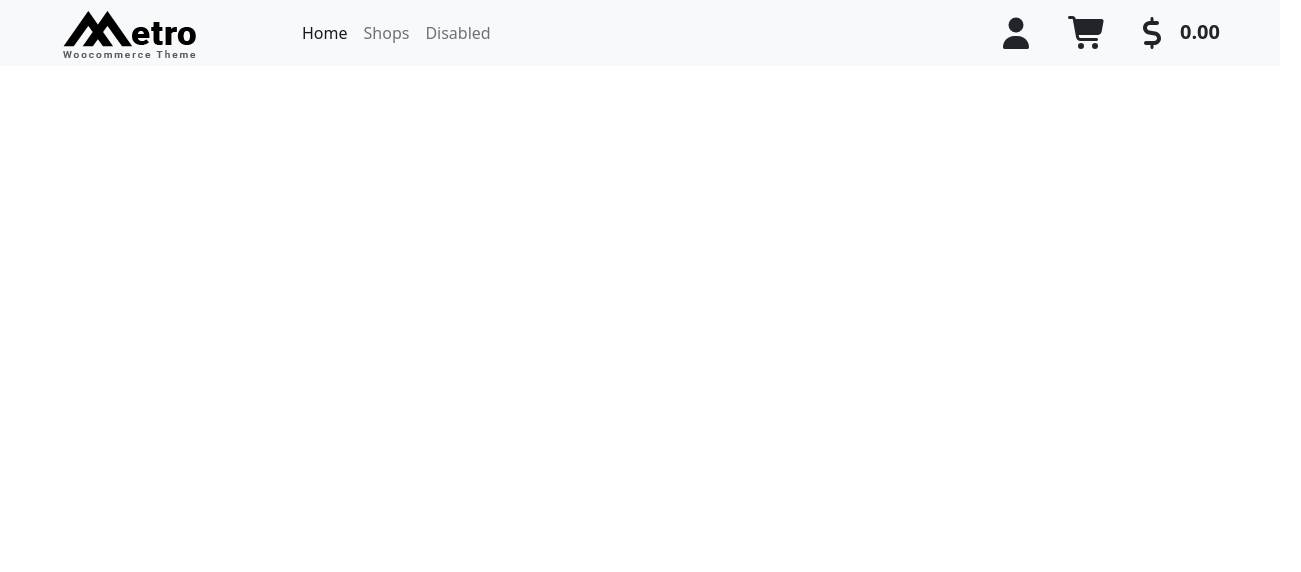
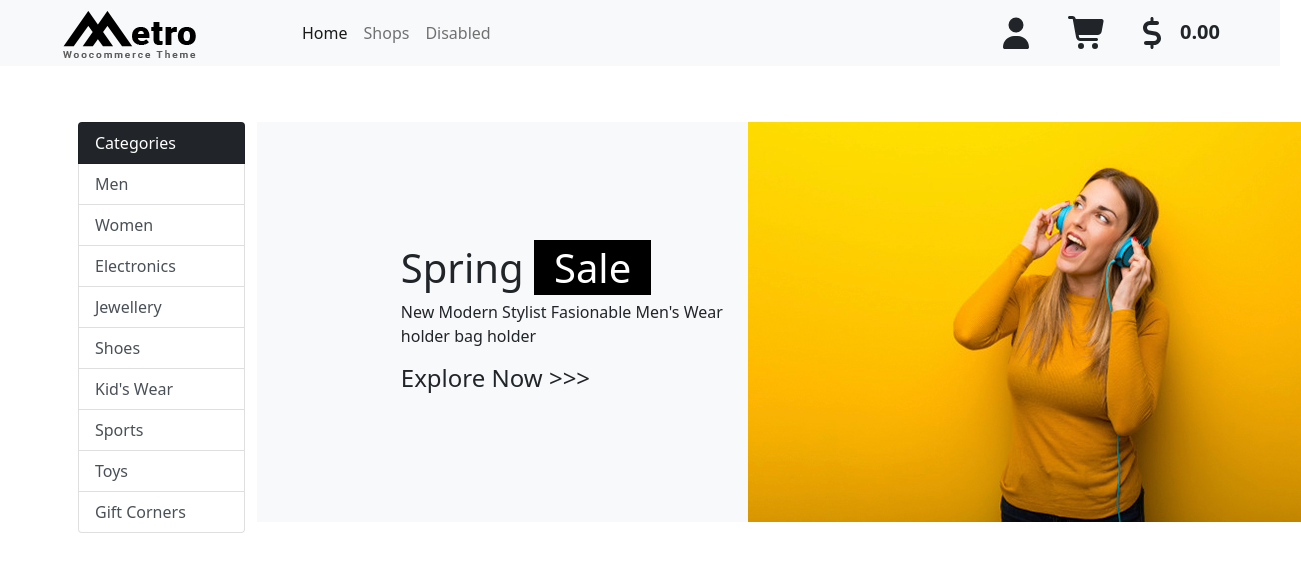
Before and after one commit to Sakib12345/metro-ecommerce, a plain HTML site: page index.html in a window 1280 px wide. Shown: the whole page, 1301 px wide, since content can reach past the window. Drawn offline with nearby package versions, Linux system fonts and the light colour scheme.

Commit message:
header done

```diff
--- a/css/style.css
+++ b/css/style.css
@@ -0,0 +1,16 @@
+.top-branding{
+    display: flex;
+    flex-direction: column;
+    padding-left: 15%;
+    justify-content: center;
+}
+.sale-class{
+    background-color: black;
+    padding: 0px 20px;
+    color: white;
+}
+.header-container{
+    display: flex;
+    flex-direction: column;
+
+}
--- a/index.html
+++ b/index.html
@@ -46,7 +46,40 @@
                 </div>
               </nav>
         </section>
+        <!-- header categories, search, carousel -->
+        <section class="container header-container mt-5 p-2">
+            <div class="row">
+                <div class="col-2">
+                    <div class="list-group" id="list-tab" role="tablist">
+                        <a class="bg-dark text-white  list-group-item list-group-item-action disabled" id="list-home-list" data-bs-toggle="list" href="#list-home" role="tab" aria-controls="home">Categories</a>
+                        <a class="list-group-item list-group-item-action" id="list-home-list" data-bs-toggle="list" href="#list-home" role="tab" aria-controls="home">Men</a>
+                        <a class="list-group-item list-group-item-action" id="list-profile-list" data-bs-toggle="list" href="#list-profile" role="tab" aria-controls="profile">Women</a>
+                        <a class="list-group-item list-group-item-action" id="list-messages-list" data-bs-toggle="list" href="#list-messages" role="tab" aria-controls="messages">Electronics</a>
+                        <a class="list-group-item list-group-item-action" id="list-settings-list" data-bs-toggle="list" href="#list-settings" role="tab" aria-controls="settings">Jewellery</a>
+                        <a class="list-group-item list-group-item-action" id="list-settings-list" data-bs-toggle="list" href="#list-settings" role="tab" aria-controls="settings">Shoes</a>
+                        <a class="list-group-item list-group-item-action" id="list-settings-list" data-bs-toggle="list" href="#list-settings" role="tab" aria-controls="settings">Kid's Wear</a>
+                        <a class="list-group-item list-group-item-action" id="list-settings-list" data-bs-toggle="list" href="#list-settings" role="tab" aria-controls="settings">Sports</a>
+                        <a class="list-group-item list-group-item-action" id="list-settings-list" data-bs-toggle="list" href="#list-settings" role="tab" aria-controls="settings">Toys</a>
+                        <a class="list-group-item list-group-item-action" id="list-settings-list" data-bs-toggle="list" href="#list-settings" role="tab" aria-controls="settings">Gift Corners</a>
+                      </div>
+                </div>
+                <div class="col-10  ">
+                    <div class="row">
+                        <div class="col-6  top-branding bg-light">
+                            <h1>Spring <span class="sale-class">Sale</span></h1>
+                            <p>New Modern Stylist Fasionable Men's Wear holder bag holder</p>
+                            <h4>Explore Now >>></h4>
+                        </div>
+                        <div class="bg-light col-6">
+                            <img src="images/image1.jpg" alt="">
+                        </div>
+                    </div>
+                </div>
+            </div>
+        </section>
     </header>
+    <main>
 
+    </main>
 </body>
 </html>
```
Also changed, not shown: images/image1.jpg (added), 2 other files.
